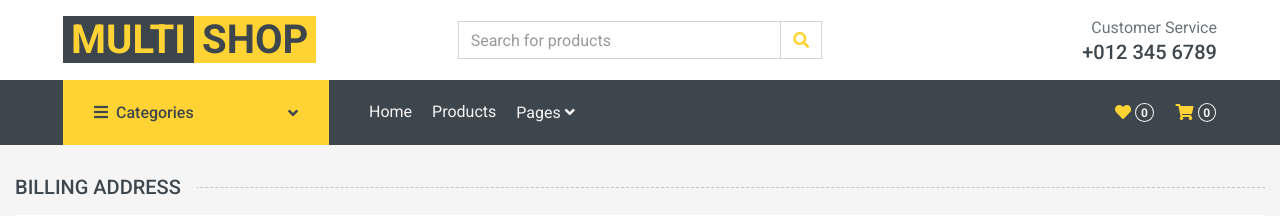
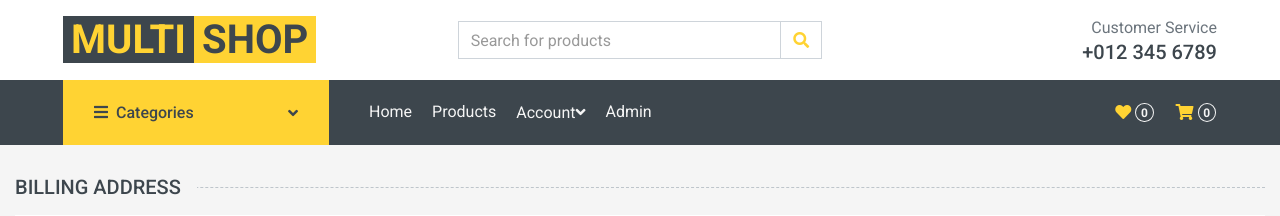
Before and after one commit to danialsadri/multi_shop_project, a Django app: page /accounts/address/ in a window 1280 px wide. Shown: the top 216 px of the page. Run offline with Django 4.2, Linux system fonts and the light colour scheme; the visitor is signed in with stand-in values (Sample User, id 1); some libraries are stand-ins or nearby versions.

Commit message:
add address

```diff
--- a/templates/partials/header.html
+++ b/templates/partials/header.html
@@ -66,13 +66,19 @@
                         <a href="{% url 'home:home' %}" class="nav-item nav-link">Home</a>
                         <a href="" class="nav-item nav-link">Products</a>
                         <div class="nav-item dropdown">
-                            <a href="#" class="nav-link dropdown-toggle" data-toggle="dropdown">Pages
-                                <i class="fa fa-angle-down mt-1"></i></a>
+                            <a href="#" class="nav-link dropdown-toggle" data-toggle="dropdown">
+                                Account<i class="fa fa-angle-down mt-1"></i></a>
                             <div class="dropdown-menu bg-primary rounded-0 border-0 m-0">
-                                <a href="" class="dropdown-item">Shopping Cart</a>
-                                <a href="" class="dropdown-item">Checkout</a>
+                                {% if request.user.is_authenticated %}
+                                    <a href="#" class="dropdown-item">Profile</a>
+                                    <a href="{% url 'accounts:address' %}" class="dropdown-item">Address</a>
+                                    <a href="{% url 'accounts:logout' %}" class="dropdown-item">Logout</a>
+                                {% else %}
+                                    <a href="{% url 'accounts:login' %}" class="dropdown-item">Register / Login</a>
+                                {% endif %}
                             </div>
                         </div>
+                        <a href="/admin" class="nav-item nav-link">Admin</a>
                     </div>
                     <div class="navbar-nav ml-auto py-0 d-none d-lg-block">
                         <a href="" class="btn px-0">
```
